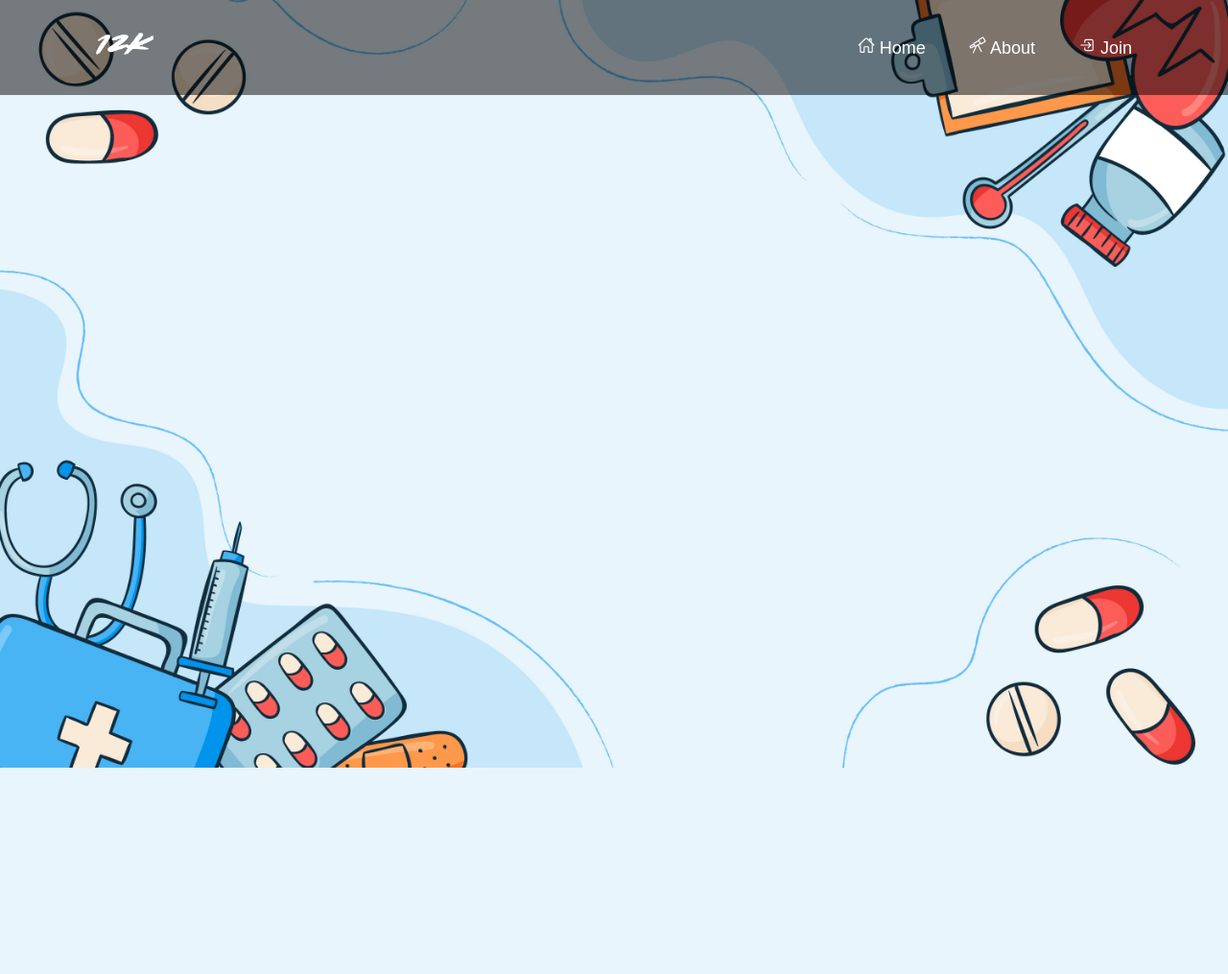
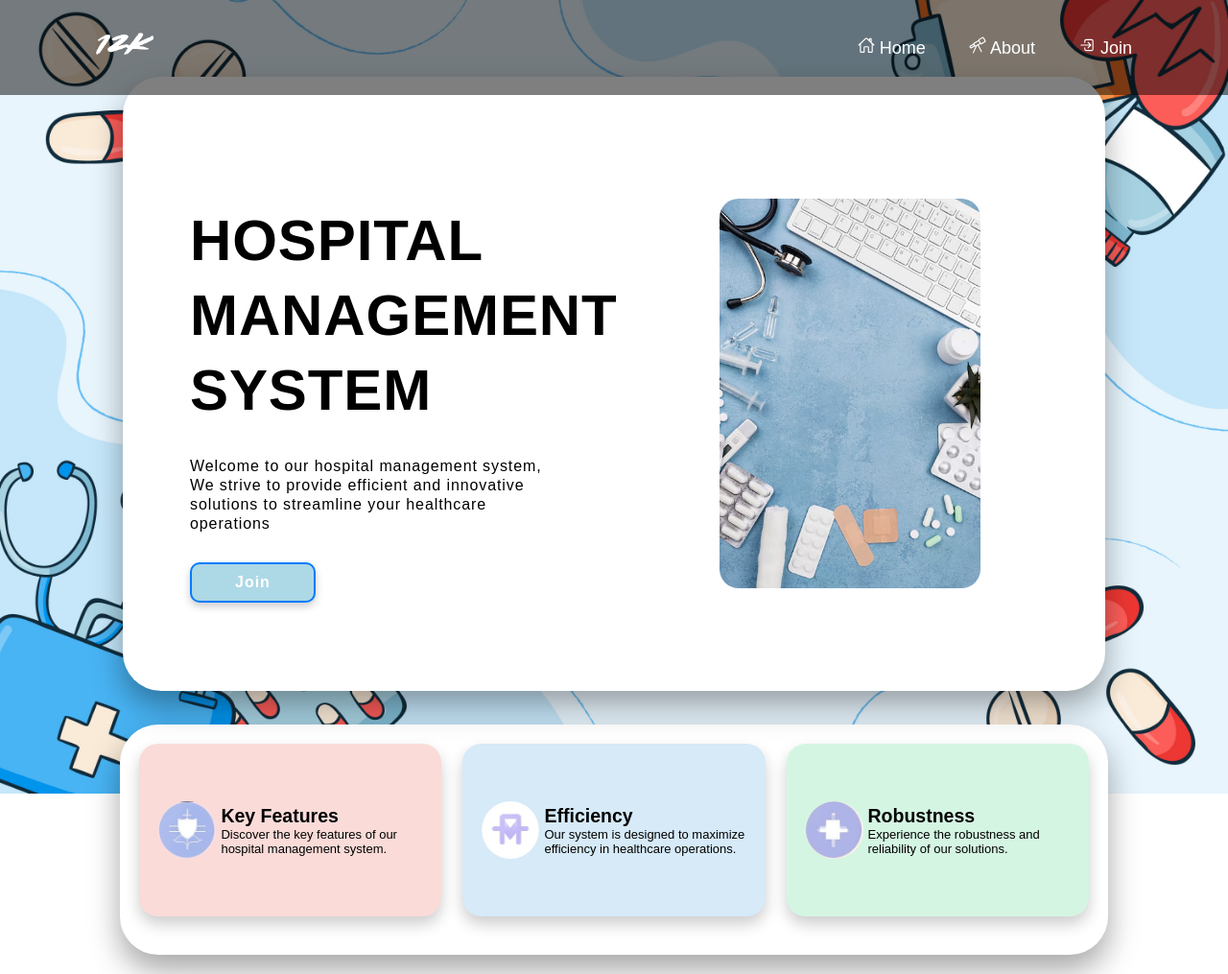
Before and after one commit to xofranc/Django-CRUD, a Django app: page / in a window 1280 px wide. Shown: the whole page at 96% size. Before the commit the page ends 800 px from the top, so only its background shows below. Run offline with Django 5.2, Linux system fonts and the light colour scheme.

Commit message:
AvanceHomeV1

```diff
--- a/historial/static/css/styles.css
+++ b/historial/static/css/styles.css
@@ -14,8 +14,6 @@ body {
     background: url("../img/7283494.jpg") no-repeat;
     background-size: cover;
     background-position: center;
-    color: #fff;
-
     display: flex;
     align-items: center;
     justify-content: center;
@@ -346,3 +344,168 @@ button:hover {
 .contenedor.active .toggle-right {
     transform: translateX(200%);
 }
+
+.homecontainer {
+    line-height: 20px;
+    letter-spacing: 0.9px;
+    width: 80%;
+    padding: 20px;
+    box-shadow: 0 16px 32px rgba(0, 0, 0, 0.35);
+    text-align: center;
+    background-color: white;
+    border-radius: 40px;
+    margin: auto;
+    max-width: 100%;
+    max-height: 100%;
+    display: flex;
+    justify-content: center;
+    align-items: center;
+    height: 80vh;
+    position: absolute;
+    top: 0;
+    bottom: 0;
+    left: 0;
+    right: 0;
+}
+
+.homecontent {
+    display: flex;
+    justify-content: space-between;
+    margin-top: 20px;
+
+}
+
+.hometext-section {
+    width: 48%;
+    margin-right: 2%;
+    padding: 50px;
+    text-align: left;
+    margin-top: 20px;
+
+}
+
+.hometext-section h1 {
+    font-size: 60px;
+    margin-bottom: 30px;
+    line-height: 1.3;
+    text-emphasis-color: #000000;
+}
+
+hometext-section p {
+    font-size: 20px;
+}
+
+.image-section {
+    padding: 20px;
+    display: flex;
+    justify-content: center;
+    align-items: center;
+    flex-grow: 1; /* Allow the image section to grow */
+}
+
+.image-section img {
+    border-radius: 20px;
+    max-width: 100%;
+    height: auto; /* Maintain aspect ratio */
+    object-fit: cover; /* Cover the container while maintaining aspect ratio */
+    max-width: 60%; /* Ensure the image does not exceed the container height */
+}
+
+.homecontainer button {
+    background-color: #add8e6;
+    border: 2px solid #007BFF;
+    border-radius: 10px;
+    padding: 10px 45px;
+    color: white;
+    font-size: 16px;
+    font-weight: 600;
+    cursor: pointer;
+    box-shadow: 0 4px 8px rgba(0, 0, 0, 0.2);
+    transition: background-color 0.3s ease, transform 0.3s ease;
+    margin-top: 30px;
+}
+
+.homecontainer button:hover {
+    background-color: #007BFF; /* Darker blue on hover */
+    transform: scale(1.05);
+}
+
+.homecontainer2 {
+    padding: 20px;
+    box-shadow: 0 16px 32px rgba(0, 0, 0, 0.35);
+    text-align: left;
+    background-color: white;
+    border-radius: 40px;
+    margin: auto;
+    max-width: 100%;
+    max-height: 100%;
+    display: flex;
+    width: 83%;
+    height: 30vh;
+    margin-top: 100vh;
+
+}
+
+.homecontainer2 .text-section {
+    font-size: 13px;
+    text-align: left;
+    flex: 1; /* Permite que el texto ocupe el espacio restante */
+}
+
+.homecontainer2 {
+    display: flex;
+    flex-wrap: wrap; /* Permite que los contenedores se ajusten en varias filas si es necesario */
+    gap: 22px; /* Espacio entre contenedores */
+    padding: 20px;
+    box-shadow: 0 16px 32px rgba(0, 0, 0, 0.35);
+    background-color: white;
+    border-radius: 40px;
+    margin: auto;
+    max-width: 100%;
+    max-height: 100%;
+    width: 83%;
+    height: 30vh;
+    margin-top: 100vh;
+}
+
+.keycontainer, .effcontainer, .robcontainer {
+    padding: 20px;
+    box-shadow: 0 8px 16px rgba(0, 0, 0, 0.2);
+    border-radius: 20px;
+    display: flex;
+    align-items: center; /* Centra verticalmente el contenido */
+    flex: 1; /* Permite que los contenedores se ajusten al tamaño del contenedor padre */
+    min-width: 200px; /* Ancho mínimo para los contenedores */
+    height: 180px; /* Alto fijo */
+    transition: transform 0.3s ease, box-shadow 0.3s ease; /* Transición para la animación */
+}
+
+.keycontainer:hover, .effcontainer:hover, .robcontainer:hover {
+    transform: scale(1.05); /* Efecto de agrandamiento */
+    box-shadow: 0 12px 24px rgba(0, 0, 0, 0.3); /* Sombra más grande */
+}
+
+.keycontainer:hover, .effcontainer:hover, .robcontainer:hover {
+    transform: scale(1.05); /* Efecto de agrandamiento */
+    box-shadow: 0 12px 24px rgba(0, 0, 0, 0.3); /* Sombra más grande */
+}
+
+.keycontainer {
+    background-color: #fadbd8;
+}
+
+.effcontainer {
+    background-color: #d6eaf8;
+}
+
+.robcontainer {
+    background-color: #d5f5e3;
+}
+
+.keycontainer img, .effcontainer img, .robcontainer img {
+    width: 60px;
+    height: 60px;
+    border-radius: 30px;
+    object-fit: cover;
+    margin-right: 5px; /* Espacio entre la imagen y el texto */
+}
--- a/historial/templates/home.html
+++ b/historial/templates/home.html
@@ -1,4 +1,39 @@
 {% extends 'base.html' %}
 
 {% block content %}
+<div class="homecontainer">
+    <div class="homecontent">
+        <div class="hometext-section">
+            <h1>HOSPITAL MANAGEMENT SYSTEM</h1>
+            <p>Welcome to our hospital management system, We strive to provide efficient and innovative solutions to streamline your healthcare operations</p>
+            <button>Join</button>
+        </div>
+        <div class="image-section">
+            <img src="../static/img/homeimagen2.avif" alt="Hospital Image">
+        </div>
+    </div>
+</div>
+<div class="homecontainer2">
+    <div class="keycontainer">
+        <img src="../static/img/keyfeatures.jpg" alt="Keyimage">
+        <div class="text-section">
+        <h2>Key Features</h2>
+        <p>Discover the key features of our hospital management system.</p>
+        </div>
+    </div>
+    <div class="effcontainer">
+        <img src="../static/img/efffeatures.jpg" alt="Effimage">
+        <div class="text-section">
+        <h2>Efficiency</h2>
+        <p>Our system is designed to maximize efficiency in healthcare operations.</p>
+        </div>
+    </div>
+    <div class="robcontainer">
+        <img src="../static/img/robfeatures.jpg" alt="Robimage">
+        <div class="text-section">
+        <h2>Robustness</h2>
+        <p>Experience the robustness and reliability of our solutions.</p>
+        </div>
+    </div>
+</div>
 {% endblock %}
```
Also changed, not shown: historial/static/img/efffeatures.jpg (added), historial/static/img/homeimagen2.avif (added), historial/static/img/keyfeatures.jpg (added), historial/static/img/robfeatures.jpg (added).
